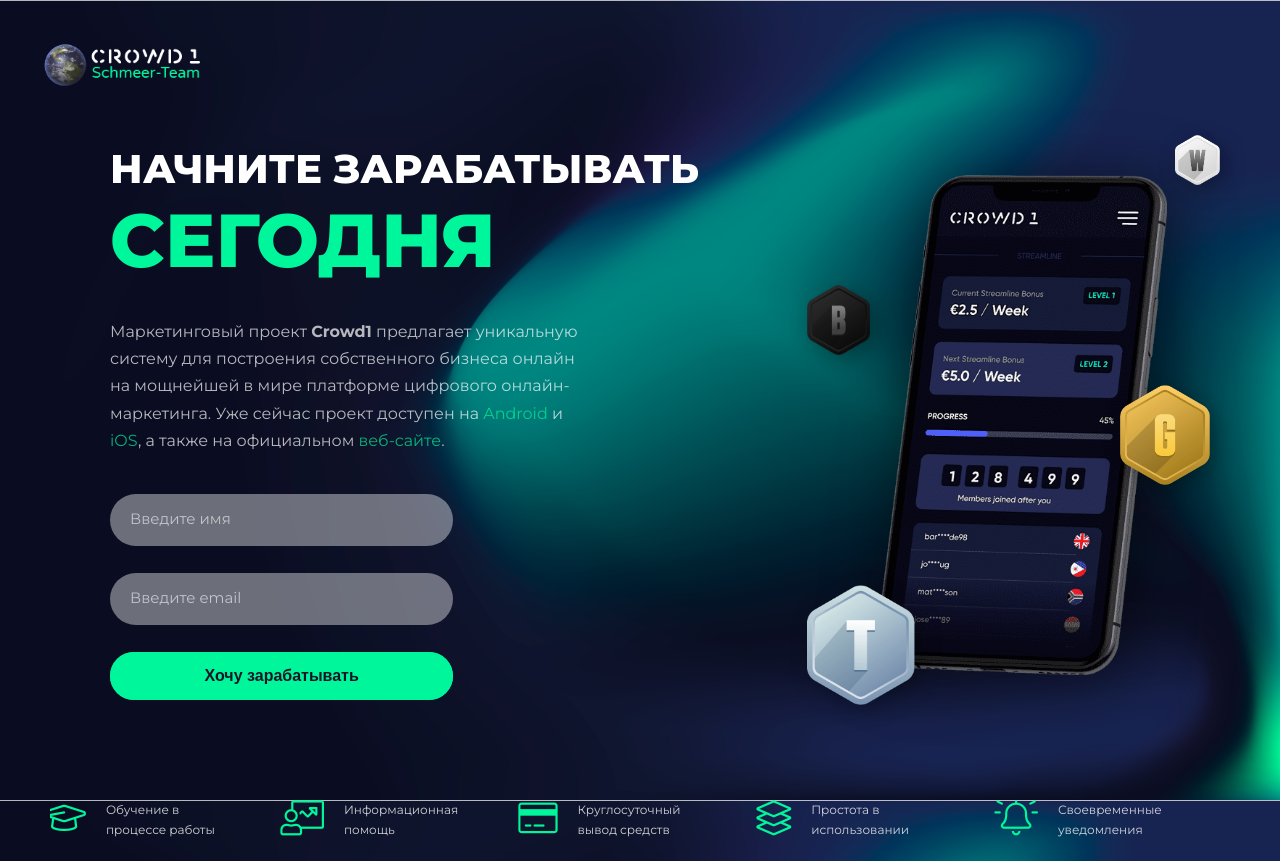
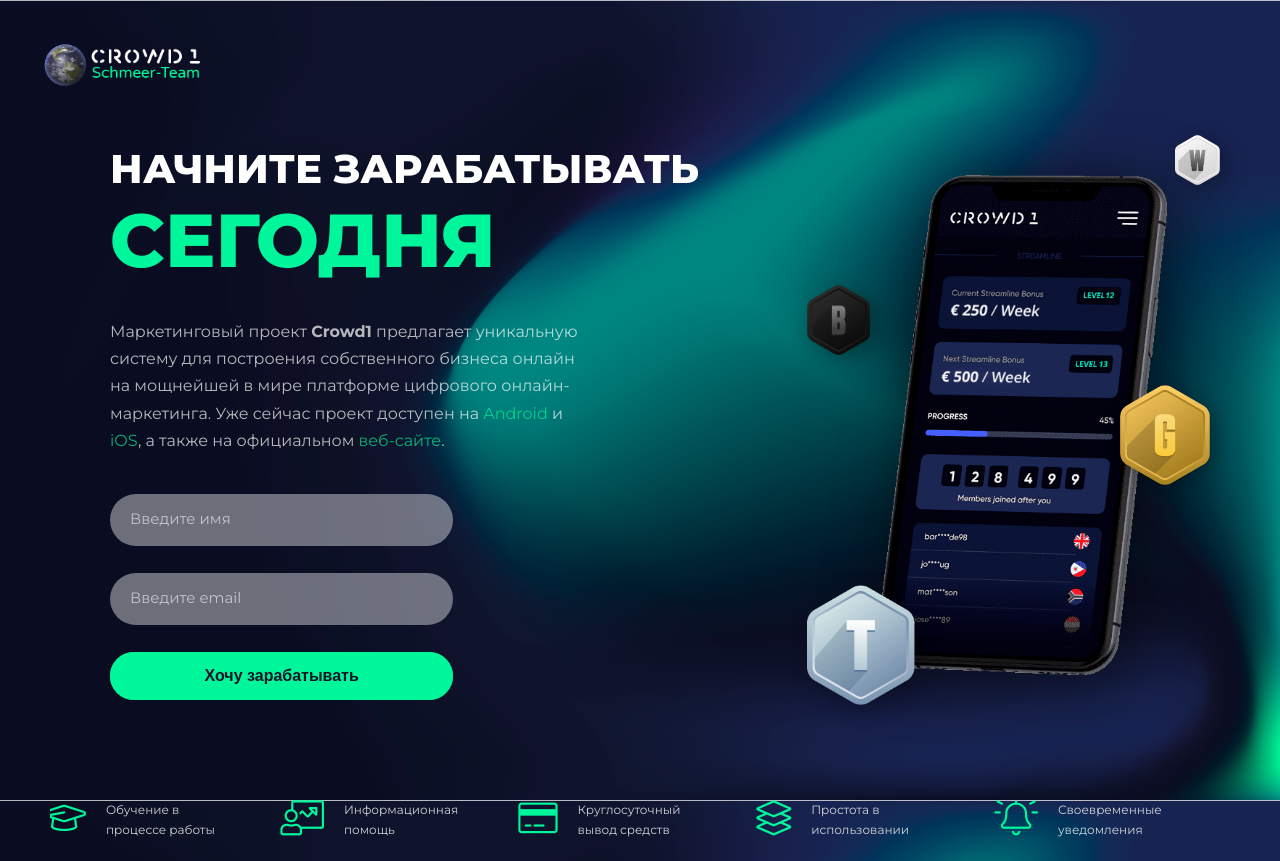
Before and after one commit to MauriceLemon/rudolph, a plain HTML site: page index.html in a window 1280 px wide. Drawn offline with Linux system fonts and the light colour scheme.

Commit message:
Replaced images;

```diff
--- a/index.html
+++ b/index.html
@@ -81,7 +81,7 @@
                         </div>
                     </div>
                     <div class="header__phone-image">
-                        <img src="img/1.png" alt="Phone Image">
+                        <img src="img/phone.png" alt="Phone Image">
                     </div>
                 </div>
             </div>
```
Also changed, not shown: img/1.png (deleted), img/company/1.png (deleted), img/company/2.png (deleted), img/company/3.png (deleted), img/company/4.png (deleted), img/phone.png (added).
